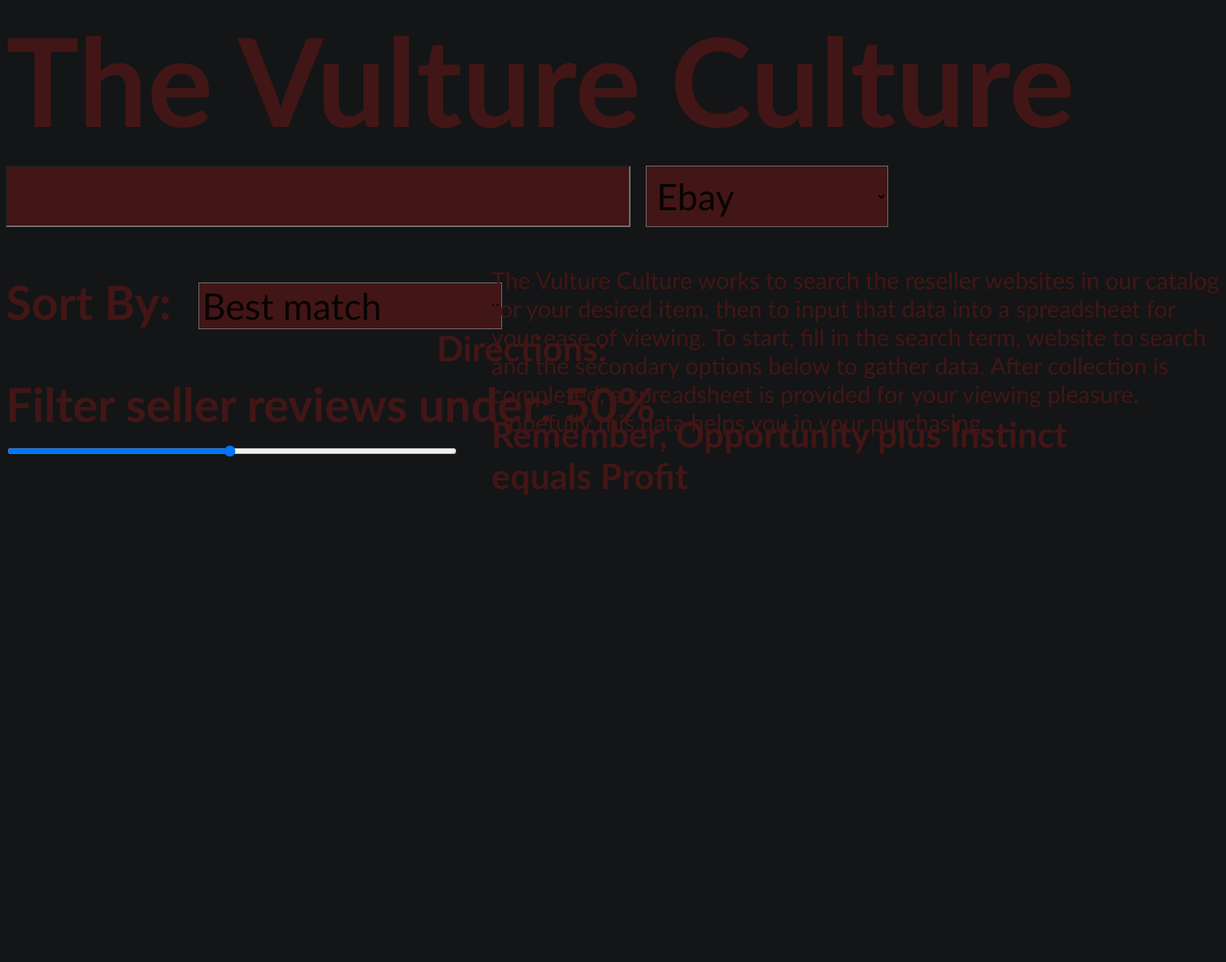
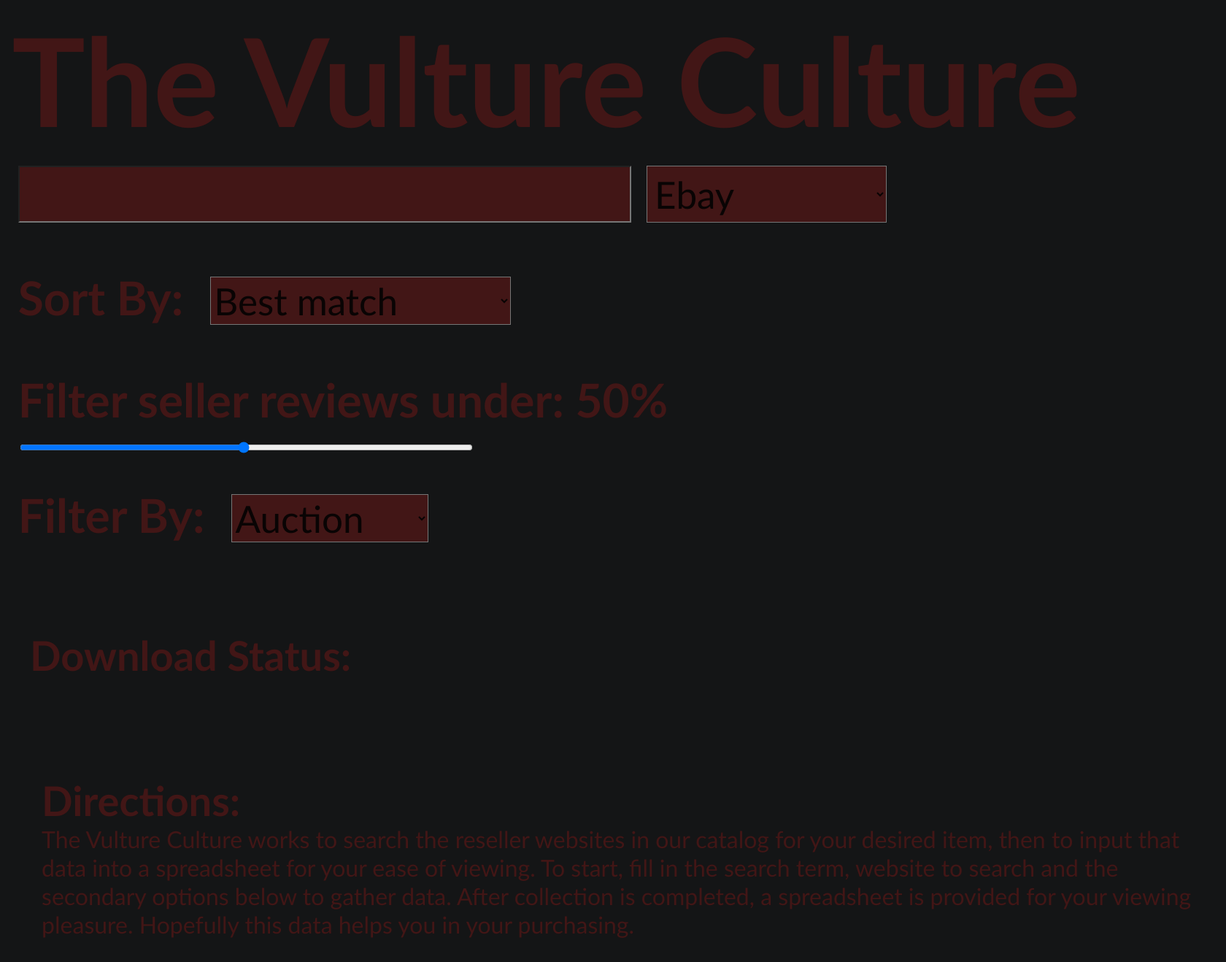
Before and after one commit to Garbledorf/Scavenger, a Flask app: page / in a window 1680 px wide. Shown: the whole page at 73% size. Before the commit the page ends 678 px from the top, so only its background shows below. Run offline with Flask 3, Linux system fonts and the light colour scheme.

Commit message:
Development update from past two months
College and a busy life slow down development, but I've made progress these past couple months.

- Web App functionality works, takes in search input and outputs an excel spreadsheet with desired options from website through user.
- Front-end defines a rough idea of how the website will look.
- Main is partially refactored to depend on Web App more than as an independent script. Will continue to refine more.
- Craigslist & Facebook marketplace still WIP, will develop with refactoring after website functionality is complete.

```diff
--- a/flaskLocation/flaskServer.py
+++ b/flaskLocation/flaskServer.py
@@ -2,6 +2,7 @@ import utility
 import os
 from flask import Flask, request, redirect
 from flask import render_template
+
 
 from programLocation.bridge import search_initialize
 
@@ -19,8 +20,9 @@ def input():
         service_selection = request.form.get("sserviceinput")
         sorting_selection = request.form.get("ssortinginput")
         review_sorting = request.form.get("rreviewinput")
+        type_sorting = request.form.get("ttypeinput")
         if str.isspace(search_term) == False:
-            search_initialize(search_term, service_selection, sorting_selection, review_sorting)
+            search_initialize(search_term, service_selection, sorting_selection, review_sorting, type_sorting)
         return redirect(utility.home_location)
     return render_template(utility.html_file)
 
--- a/flaskLocation/static/home.css
+++ b/flaskLocation/static/home.css
@@ -1,36 +1,23 @@
-/* STANDARD: reorganize ids, classes and different element types into new order.
-List elements of similar purpose next to eachother.
-inputForm -> termInput -> selectionInput are necessary for eachother so they go next to eachother
-this gets messy if not followed, I'd rather not get lost in the sea of CSS again.
-*/
-
-body {
-
-    background-color: rgb(20, 21, 22);
-}
 
 #vultureTitle {
     color: rgb(66, 22, 22);
     font-size: 1050%;
+    padding-left: .5%;
     padding-bottom: 1%;
     margin: auto;
     font-family: 'Gill Sans', 'Gill Sans MT', 'Calibri', 'Trebuchet MS', sans-serif;
 }
 
+#mainDiv {
+    padding-left: 1%;
+}
+
 #sortingTitle {
-    display: inline-block;
+    display: inline-flex;
     color: rgb(66, 22, 22);
     font-size: 400%;
     margin-right: 1%;
     margin-bottom: -1%;
-    font-family: 'Gill Sans', 'Gill Sans MT', 'Calibri', 'Trebuchet MS', sans-serif;
-    flex: 0;
-}
-
-.inputClass {
-    color: rgb(9, 4, 4);
-    background-color: rgb(66, 22, 22);
-    font-size: 50px;
     font-family: 'Gill Sans', 'Gill Sans MT', 'Calibri', 'Trebuchet MS', sans-serif;
 }
 
@@ -42,13 +29,13 @@ body {
 
 #selectionInput {
     margin-left: 1%;
-    padding: 10px;
+    padding: .39%;
     max-width: 600px;
     width: 20%;
 }
 
 #termInput {
-    padding: 10px;
+    padding: .39%;
     max-width: 1000px;
     width: 50%;
 }
@@ -61,38 +48,72 @@ body {
     max-width: 1000px;
 }
 
+#reviewSlider {
+    position: absolute;
+
+}
+
+#informationDiv {
+    margin-top: 10%;
+    padding-left: 1%;
+}
+
+#informationDirections {
+    font-size: 350%;
+    margin-bottom: -2%;
+}
+
+#typeTitle {
+    display: inline-flex;
+    color: rgb(66, 22, 22);
+    font-size: 400%;
+    font-family: 'Gill Sans', 'Gill Sans MT', 'Calibri', 'Trebuchet MS', sans-serif;
+}
+
+#typeInput {
+    margin-left: 2%;
+    max-width: 270px;
+    width: 25%;
+}
+
+
+
+.inputClass {
+    color: rgb(9, 4, 4);
+    background-color: rgb(66, 22, 22);
+    font-size: 320%;
+    font-family: 'Gill Sans', 'Gill Sans MT', 'Calibri', 'Trebuchet MS', sans-serif;
+}
+
+.information {
+    color: rgb(66, 22, 22);
+    font-family: 'Gill Sans', 'Gill Sans MT', 'Calibri', 'Trebuchet MS', sans-serif;
+    position: relative;
+    padding-left: 1%;
+    width: 160%;
+    max-width: 1600px;
+}
+
+
+
+
+
+html {
+    touch-action: manipulation;
+    min-width: auto;
+}
+
+body {
+    overflow: hidden;
+    background-color: rgb(20, 21, 22);
+}
+
 input[type=range] {
     color: rgb(66, 22, 22);
     width: 37%;
     max-width: 930px;
 }
 
-div {
-    position: relative;
+p {
+    font-size: 200% !important;
 }
-
-.information {
-    color: rgb(66, 22, 22);
-    font-family: 'Gill Sans', 'Gill Sans MT', 'Calibri', 'Trebuchet MS', sans-serif;
-    position: absolute;
-    padding-left: 40%;
-    bottom: 0;
-    right: 0;
-}
-
-p {
-    font-size: 200%;
-
-}
-
-#directions {
-    font-size: 300%;
-    margin-bottom: 7.5%;
-    margin-right: 50.5%;
-}
-
-#remember {
-    font-size: 300%;
-    margin-bottom: -3%;
-    margin-right: 10%;
-}
--- a/flaskLocation/templates/home.html
+++ b/flaskLocation/templates/home.html
@@ -5,26 +5,18 @@
         <title>The Vulture Culture</title>
         <link rel="stylesheet" href="/static/home.css">
         </head>
-
     <body onload="toggleSortingOptions()">
-
         <h1 id="vultureTitle">The Vulture Culture</h1>
-
-        <div>
+        <div id="mainDiv">
             <form id="inputForm" action="{{url_for("input")}}" method="post">
-                <label for="Search Term: "><input type="text" id="termInput" onchange="resetTerm(this.val)" class="inputClass" name="tterminput"></label>
-                <label for="Service Selection">
+                <input type="text" id="termInput" onchange="resetTerm(this.val)" class="inputClass" name="tterminput">
                     <select id="selectionInput" class="inputClass" name="sserviceinput" onchange="toggleSortingOptions()">
                         <option value="1">Ebay</option>
                         <option value="2">Craigslist</option>
                         <option value="3">Facebook Marketplace</option>
                     </select>
-                </label>
-
                 <div id="ebay" style="display: none;">
-
                     <h3 id="sortingTitle">Sort By:</h3>
-                    <label for="Sorting Selection">
                         <select name="ssortinginput" id="sortingInput" class="inputClass">
                             <option value="1">Best match</option>
                             <option value="2">Time: Ending Soonest</option>
@@ -33,28 +25,31 @@
                             <option value="5">Price + Shipping: Highest First</option>
                             <option value="6">Distance: Nearest First</option>
                         </select>
-                    </label>
-                    <label for="Review % Selection">
-                        <h3 id="displaySlider" value="">Filter seller reviews under: 50%</h1>
-                        <input type="range" min="1" max="100" value="50" onchange="updateSliderInput(this.value);" id="reviewSlider" name="rreviewinput">
-                    </label>
-
-
+                    <h3 id="displaySlider" value="">Filter seller reviews under: 50%</h1>
+                    <input type="range" min="1" max="100" value="50" onchange="updateSliderInput(this.value);" id="reviewSlider" name="rreviewinput">
+                    <h3 id="typeTitle">Filter By:</h3>
+                        <select name="ttypeinput" id="typeInput" class="inputClass">
+                            <option value="1">Auction</option>
+                            <option value="2">Buy it Now</option>
+                            <option value="3">Both</option>
+                        </select>
                 </div>
-
-                <h3 id="directions" class="information">Directions: </h3>
-                <p class="information">The Vulture Culture works to search the reseller websites in our catalog for your desired item, then to input that
+            <div id="downloadComplete">
+                <h3 id="informationDirections" class="information">Download Status: </h3>
+                <p class="information">
+                </p>
+            </div>
+            </form>
+            <div id="informationDiv" class="information">
+                <h3 id="informationDirections" class="information">Directions: </h3>
+                <p  class="information">
+                    The Vulture Culture works to search the reseller websites in our catalog for your desired item, then to input that
                     data into a spreadsheet for your ease of viewing. To start, fill in the search term, website to search and the secondary
                     options below to gather data. After collection is completed, a spreadsheet is provided for your viewing pleasure.
                     Hopefully this data helps you in your purchasing.
                 </p>
-                <h3 id="remember" class="information">Remember, Opportunity plus Instinct equals Profit</h3>
-            </form>
-
+            </div>
         </div>
-
         <script type="text/javascript"src="/static/home.js"></script>
-
     </body>
-
 </html>
--- a/programLocation/bridge.py
+++ b/programLocation/bridge.py
@@ -2,10 +2,11 @@ from programLocation.main import search
 
 #recast variables to their correct input for main()
 #all incoming variables are strings currently.
-def search_initialize(term, website, sorting, review):
+def search_initialize(term, website, sorting, review, post_type):
 
     if term != "":
         website = int(website)
         sorting = int(sorting)
         review = int(review)
-        search(term, website, sorting, review)
+        post_type = int(post_type)
+        search(term, website, sorting, review, post_type)
--- a/utility.py
+++ b/utility.py
@@ -1,6 +1,5 @@
 
 #i think a few of these dont actually work, ill fix them later.
-#why are file directories such a pain?
 
 #program
 main_location = "./programLocation/main.py"
```
Also changed, not shown: programLocation/main.py (+7 -7 lines), flaskLocation/static/home.js (line endings or trailing spaces).
